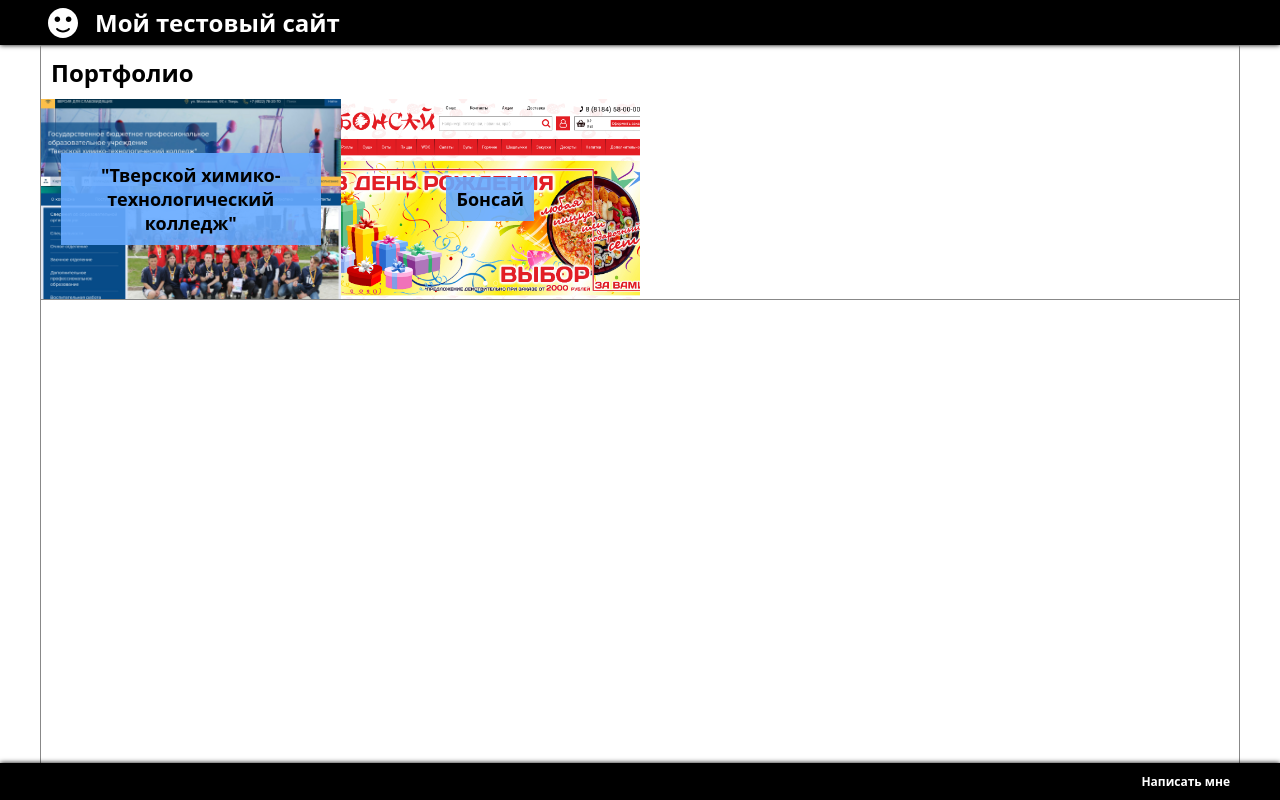
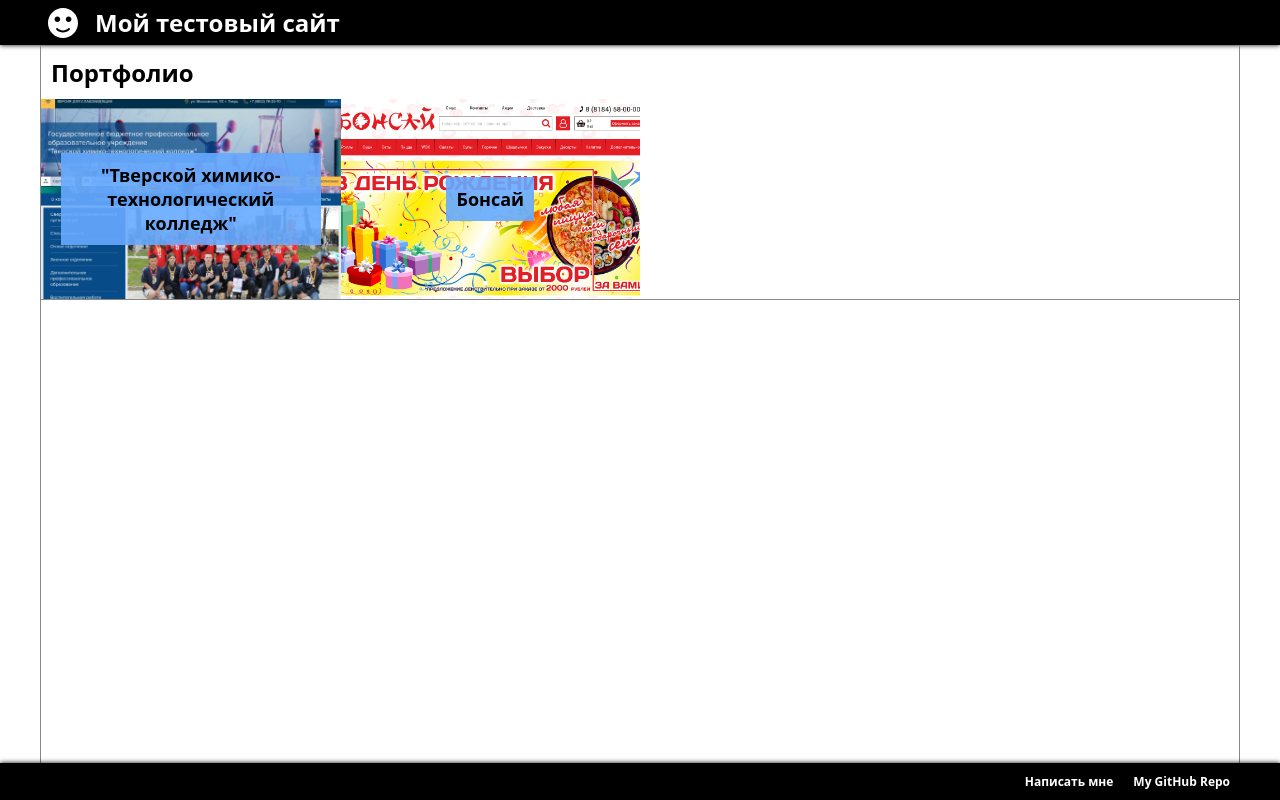
Before and after one commit to Konformist/konformist.github.io, a Vue app: page / in a window 1280 px wide. Built offline with nearby package versions, Linux system fonts and the light colour scheme.

Commit message:
fix contacts

```diff
--- a/css/style.css
+++ b/css/style.css
@@ -53,13 +53,16 @@ footer .layout-wrapper {
 }
 
 footer .contacts {
+    display: flex;
     font-size: 12px;
     font-weight: 600;
 }
 
-footer .email {
+footer .contacts > a {
     padding: 10px;
     display: block;
     text-decoration: none;
     color: white;
 }
+
+footer .contacts > a:hover { background-color: #222; }
--- a/index.html
+++ b/index.html
@@ -24,6 +24,9 @@
                     <a class="email" href="mailto: konstantin.yakovlev.8888@gmail.com">
                         Написать мне
                     </a>
+                    <a class="github" href="https://github.com/Konformist">
+                        My GitHub Repo
+                    </a>
                 </div>
             </div>
         </footer>
```
